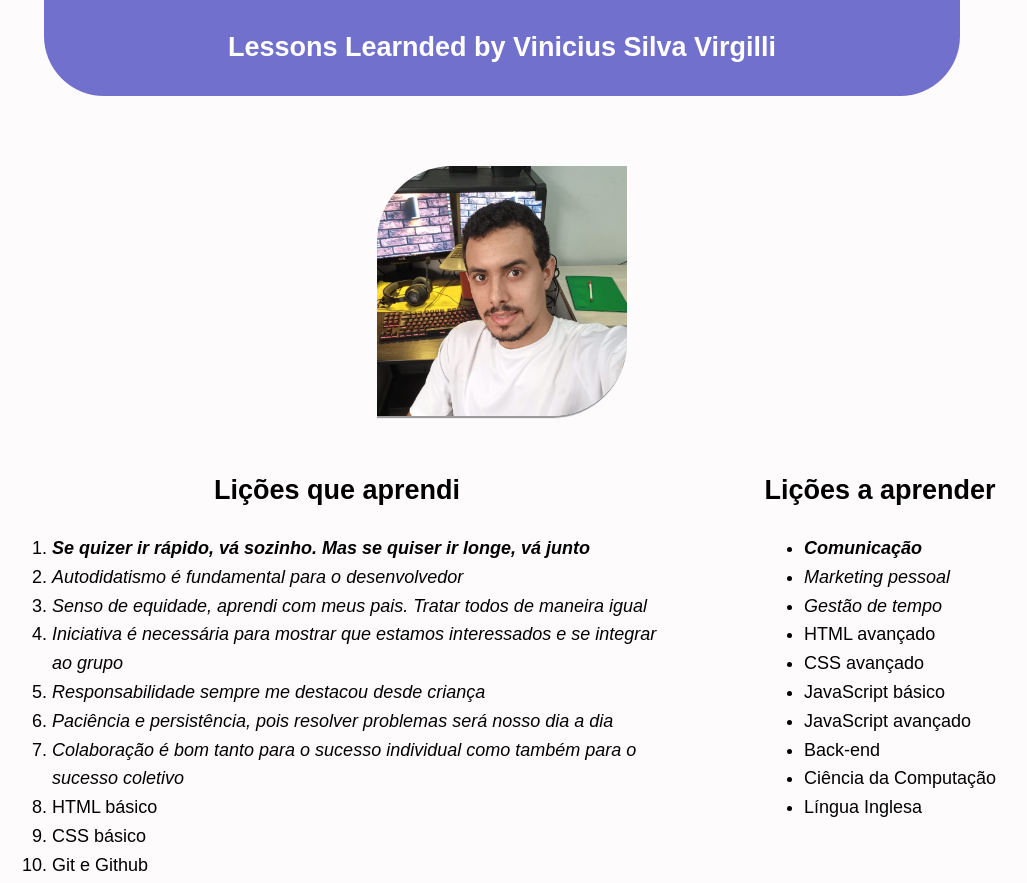
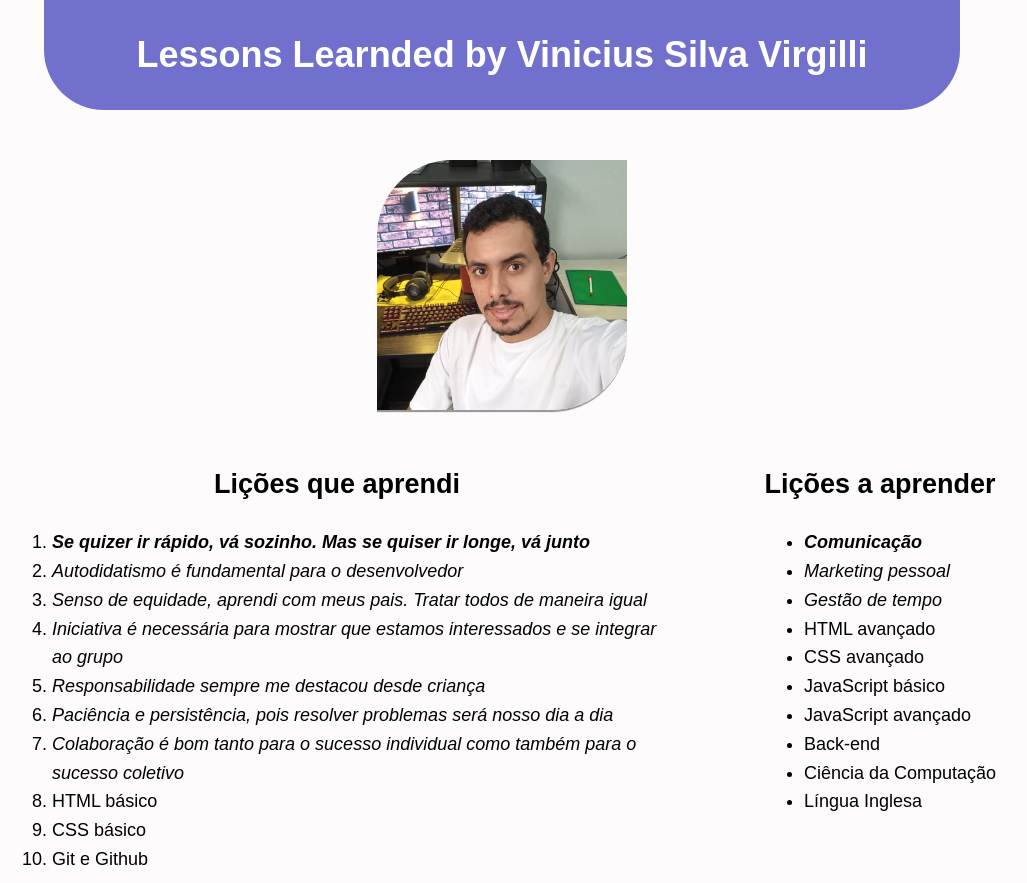
Before and after one commit to vinicius-virgilli/Projeto-Lessons_learned, a website: page index.html in a window 1280 px wide. Shown: the top 883 px of the page, without its empty margins (138-1165 px from the left). Drawn offline with Linux system fonts and the light colour scheme.

Commit message:
Check requisitos Bunus. Finalmente!

```diff
--- a/index.html
+++ b/index.html
@@ -11,9 +11,7 @@
 
 <body>
     <header id="cabecalho">
-        <section>
-            <h1 id="titulo">Lessons Learnded by Vinicius Silva Virgilli</h1>
-        </section>
+        <h1 id="titulo">Lessons Learnded by Vinicius Silva Virgilli</h1>
     </header>
     <main>
         <article class="image">
--- a/style.css
+++ b/style.css
@@ -6,7 +6,7 @@ body {
   margin: 0;
 }
 
-#bar-top {
+#cabecalho {
   top: 0%;
   top: 0;
   position: fixed;
@@ -40,7 +40,7 @@ body {
 }
 
 main {
-  margin-top: 70px;
+  margin-top: 160px;
 }
 
 main h2,h3 {
```
